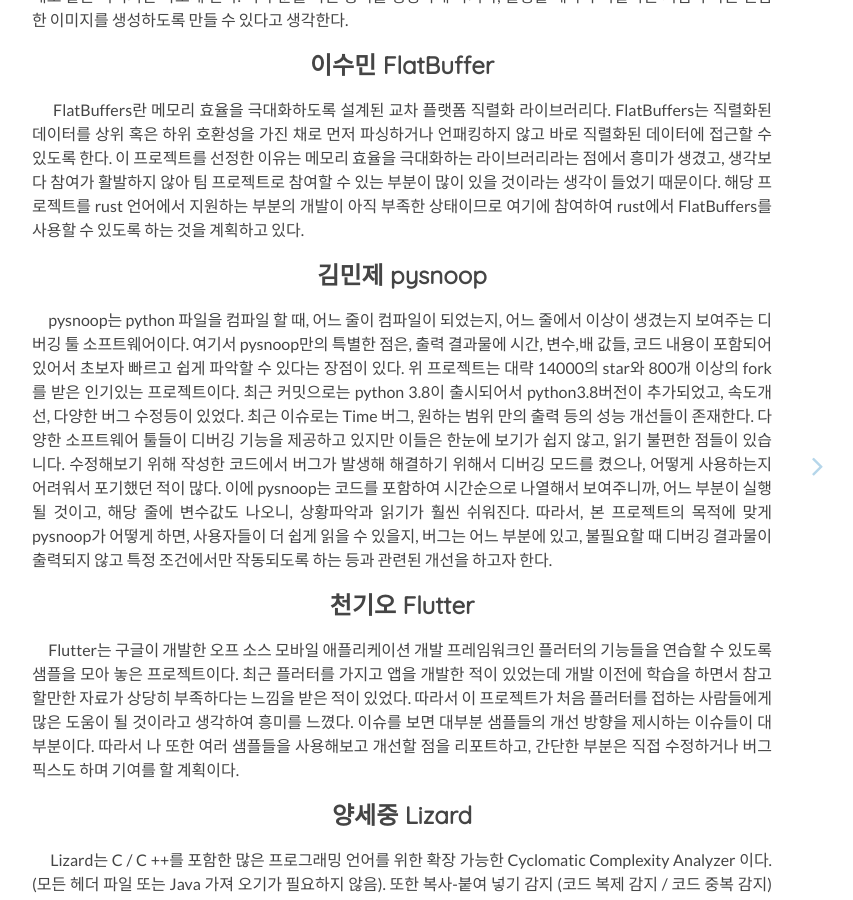
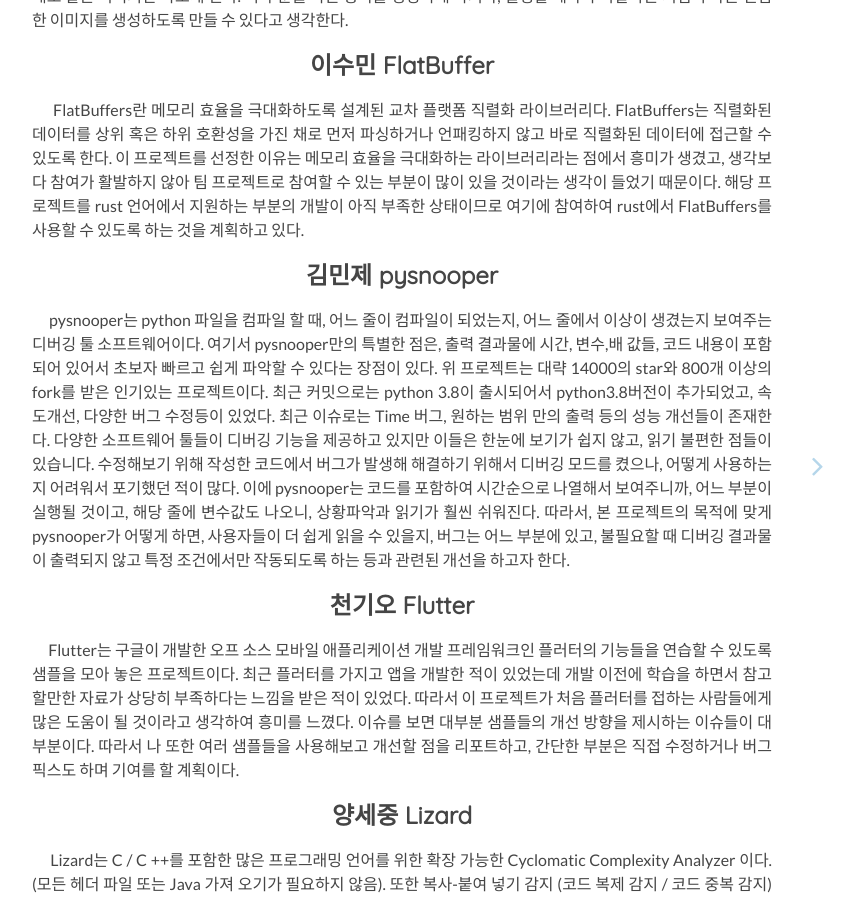
Before and after one commit to JINSUBY/jinsuby1.github.io, a Jekyll site: the page built from _posts/2020-11-04-[팀] 1차 프로젝트 선정.md, in a window 1280 px wide and 900 px high, scrolled down 1274 px. Shown: the whole window, without its empty margins (238-1091 px from the left). Built offline with Jekyll 4.4.1, drawn with Linux system fonts in a browser that asks for light colours; nearby versions of some CDN libraries.

Commit message:
Update 2020-11-04-[팀] 1차 프로젝트 선정.md

```diff
--- a/_posts/2020-11-04-[팀] 1차 프로젝트 선정.md
+++ b/_posts/2020-11-04-[팀] 1차 프로젝트 선정.md
@@ -27,7 +27,7 @@
 </tr>
 <tr>
 	<td><b>김민제</b></td>
-	<td>pysnoop</td>
+	<td>pysnooper</td>
 </tr>
 <tr>
 	<td><b>천기오</b></td>
@@ -70,15 +70,15 @@
 해당 프로젝트를 rust 언어에서 지원하는 부분의 개발이 아직 부족한 상태이므로 여기에 참여하여 rust에서 FlatBuffers를 사용할 수 있도록 하는 것을 계획하고 있다.
 
 
-## 김민제	pysnoop
+## 김민제	pysnooper
 &nbsp;&nbsp;&nbsp;&nbsp;
-pysnoop는 python 파일을 컴파일 할 때, 어느 줄이 컴파일이 되었는지, 어느 줄에서 이상이 생겼는지 보여주는 디버깅 툴 소프트웨어이다.
-여기서 pysnoop만의 특별한 점은, 출력 결과물에 시간, 변수,배 값들, 코드 내용이 포함되어 있어서 초보자 빠르고 쉽게 파악할 수 있다는 장점이 있다.
+pysnooper는 python 파일을 컴파일 할 때, 어느 줄이 컴파일이 되었는지, 어느 줄에서 이상이 생겼는지 보여주는 디버깅 툴 소프트웨어이다.
+여기서 pysnooper만의 특별한 점은, 출력 결과물에 시간, 변수,배 값들, 코드 내용이 포함되어 있어서 초보자 빠르고 쉽게 파악할 수 있다는 장점이 있다.
 위 프로젝트는 대략 14000의 star와 800개 이상의 fork를 받은 인기있는 프로젝트이다.
 최근 커밋으로는 python 3.8이 출시되어서 python3.8버전이 추가되었고, 속도개선, 다양한 버그 수정등이 있었다. 최근 이슈로는 Time 버그, 원하는 범위 만의 출력 등의 성능 개선들이 존재한다.
 다양한 소프트웨어 툴들이 디버깅 기능을 제공하고 있지만 이들은 한눈에 보기가 쉽지 않고, 읽기 불편한 점들이 있습니다. 수정해보기 위해 작성한 코드에서 버그가 발생해 해결하기 위해서 디버깅 모드를 켰으나, 어떻게 사용하는지 어려워서 포기했던 적이 많다.
-이에 pysnoop는 코드를 포함하여 시간순으로 나열해서 보여주니까, 어느 부분이 실행될 것이고, 해당 줄에 변수값도 나오니, 상황파악과 읽기가 훨씬 쉬워진다.
-따라서, 본 프로젝트의 목적에 맞게 pysnoop가 어떻게 하면, 사용자들이 더 쉽게 읽을 수 있을지, 버그는 어느 부분에 있고, 불필요할 때 디버깅 결과물이 출력되지 않고 특정 조건에서만 작동되도록 하는 등과 관련된 개선을 하고자 한다.
+이에 pysnooper는 코드를 포함하여 시간순으로 나열해서 보여주니까, 어느 부분이 실행될 것이고, 해당 줄에 변수값도 나오니, 상황파악과 읽기가 훨씬 쉬워진다.
+따라서, 본 프로젝트의 목적에 맞게 pysnooper가 어떻게 하면, 사용자들이 더 쉽게 읽을 수 있을지, 버그는 어느 부분에 있고, 불필요할 때 디버깅 결과물이 출력되지 않고 특정 조건에서만 작동되도록 하는 등과 관련된 개선을 하고자 한다.
 
 
 ## 천기오	Flutter
```
